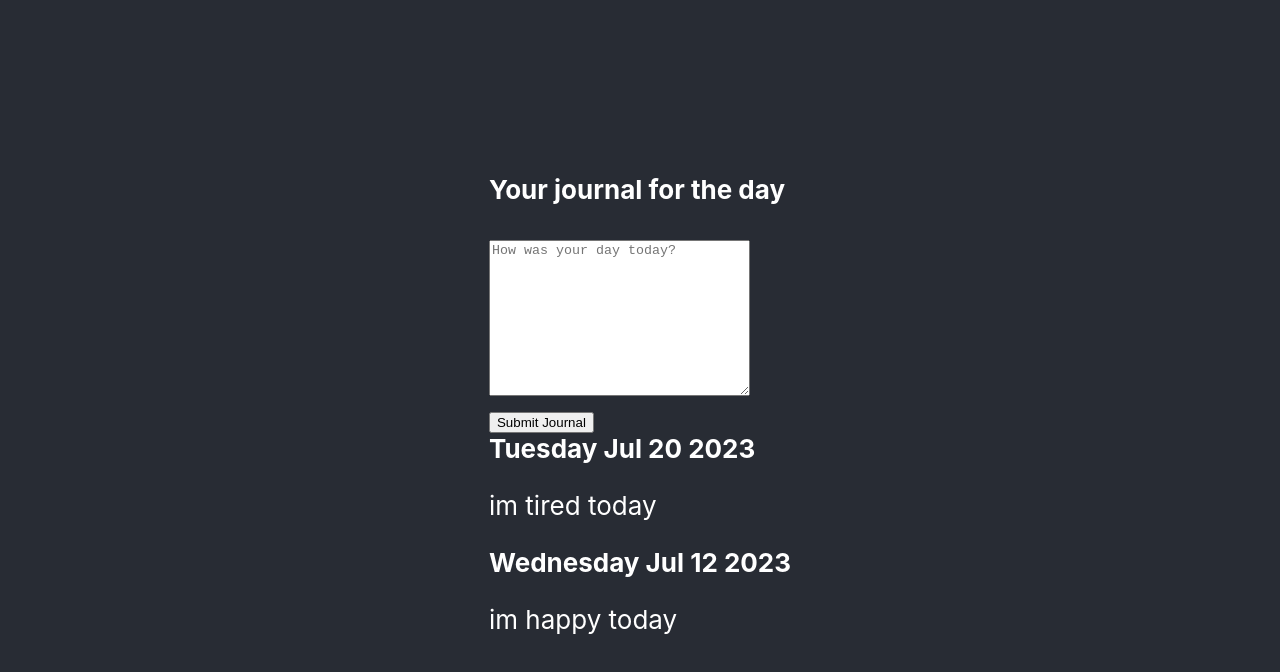
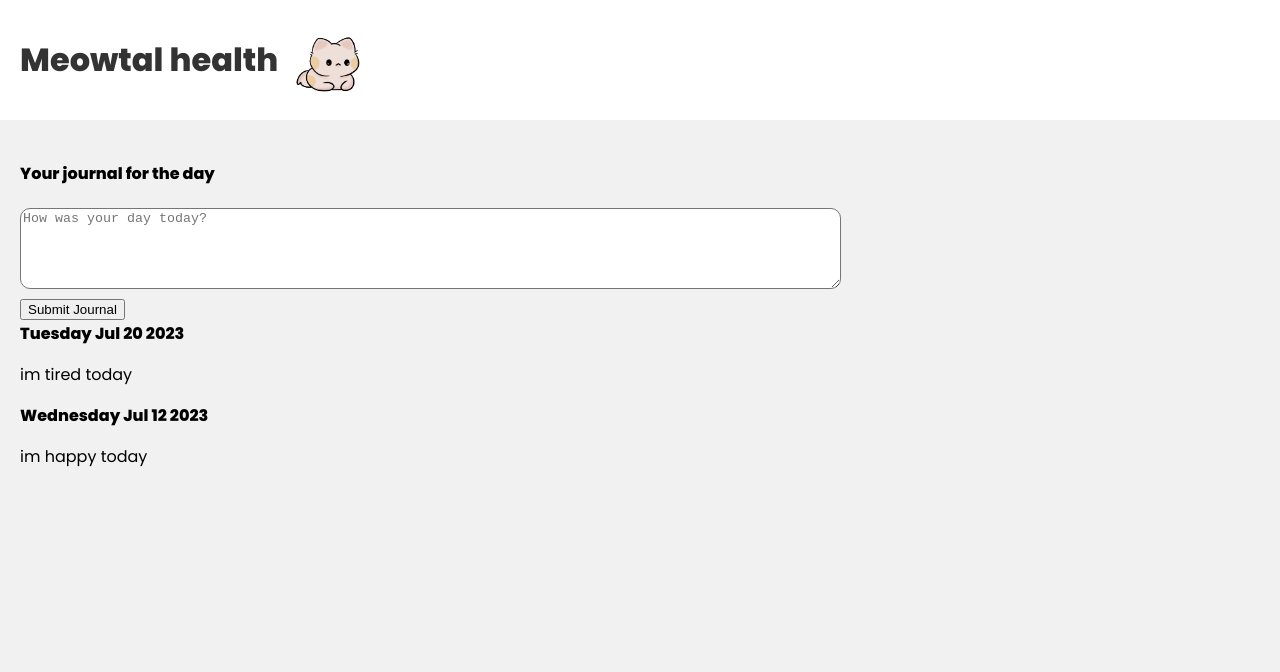
Before and after one commit to pcgiang/react-node-app, a React (Create React App) app in the folder client/: page / in a window 1280 px wide. Shown: the top 672 px of the page. Built offline with nearby package versions, Linux system fonts and the light colour scheme.

Commit message:
add header bar and update styling

```diff
--- a/client/package.json
+++ b/client/package.json
@@ -8,6 +8,7 @@
     "@testing-library/user-event": "^13.5.0",
     "react": "^18.2.0",
     "react-dom": "^18.2.0",
+    "react-router-dom": "^6.14.2",
     "web-vitals": "^2.1.4"
   },
   "devDependencies": {
--- a/client/src/App.js
+++ b/client/src/App.js
@@ -1,10 +1,21 @@
-import './App.css';
 import JournalPage from './page/JournalPage';
+import Navbar from './components/Navbar';
+import { BrowserRouter, Routes, Route } from 'react-router-dom'
 
 function App() {
   return (
-    <div className="App-header">
-      <JournalPage/>
+    <div className="App">
+      <BrowserRouter>
+      <Navbar/>
+        <div className='pages'>
+          <Routes>
+            <Route
+              path="/"
+              element={<JournalPage/>}
+            />
+          </Routes>
+        </div>
+      </BrowserRouter>
     </div>
   );
 }
--- a/client/src/components/AddJournal.js
+++ b/client/src/components/AddJournal.js
@@ -18,7 +18,7 @@ const AddJournal = ({ addJournal }) => {
         <textarea
           type='text' className='journal-input'
           placeholder='How was your day today?'
-          rows={10} cols={30}
+          rows={5} cols={100}
           onChange={(e) => setContent(e.target.value)}
           value={content}
         />
--- /dev/null
+++ b/client/src/components/Navbar.js
@@ -0,0 +1,19 @@
+import { Link } from 'react-router-dom'
+
+const Navbar = () => {
+  return (
+    <header>
+      <div className='container'>
+        <div className='title-header'>
+          <Link to="/">
+            <h1> Meowtal health </h1>
+          </Link>
+          <img className='logo-img' src={require('../assets/cat-logo.png')}/>
+        </div>
+
+      </div>
+    </header>
+  )
+}
+
+export default Navbar
--- a/client/src/index.css
+++ b/client/src/index.css
@@ -1,13 +1,48 @@
+/* google font */
+@import url('https://fonts.googleapis.com/css2?family=Poppins:wght@300;400;500;600;800&family=VT323&display=swap');
+
+/* layout */
+:root {
+  --primary: #9c68b6;
+  --error: #e7195a;
+}
 body {
+  background: #f1f1f1;
   margin: 0;
-  font-family: -apple-system, BlinkMacSystemFont, 'Segoe UI', 'Roboto', 'Oxygen',
-    'Ubuntu', 'Cantarell', 'Fira Sans', 'Droid Sans', 'Helvetica Neue',
-    sans-serif;
-  -webkit-font-smoothing: antialiased;
-  -moz-osx-font-smoothing: grayscale;
+  font-family: "Poppins";
+}
+header {
+  background: #fff;
+}
+header .container {
+  max-width: 1400px;
+  margin: 0 auto;
+  padding: 10px 20px;
+  display: flex;
+  align-items: center;
+  /* justify-content: space-between; */
+}
+header a {
+  color: #333;
+  text-decoration: none;
 }
 
-code {
-  font-family: source-code-pro, Menlo, Monaco, Consolas, 'Courier New',
-    monospace;
+header .title-header {
+  display: flex;
+  align-items: center;
 }
+
+.pages{
+  max-width: 1400px;
+  padding: 20px;
+  margin: 0 auto;
+}
+
+.logo-img {
+  width: 100px;
+  border-radius: 50px;
+}
+
+.journal-input {
+  border-radius: 10px;
+}
```
Also changed, not shown: client/src/assets/cat-logo.png (added), 1 other file (tests, documents, lock files or other folders).
